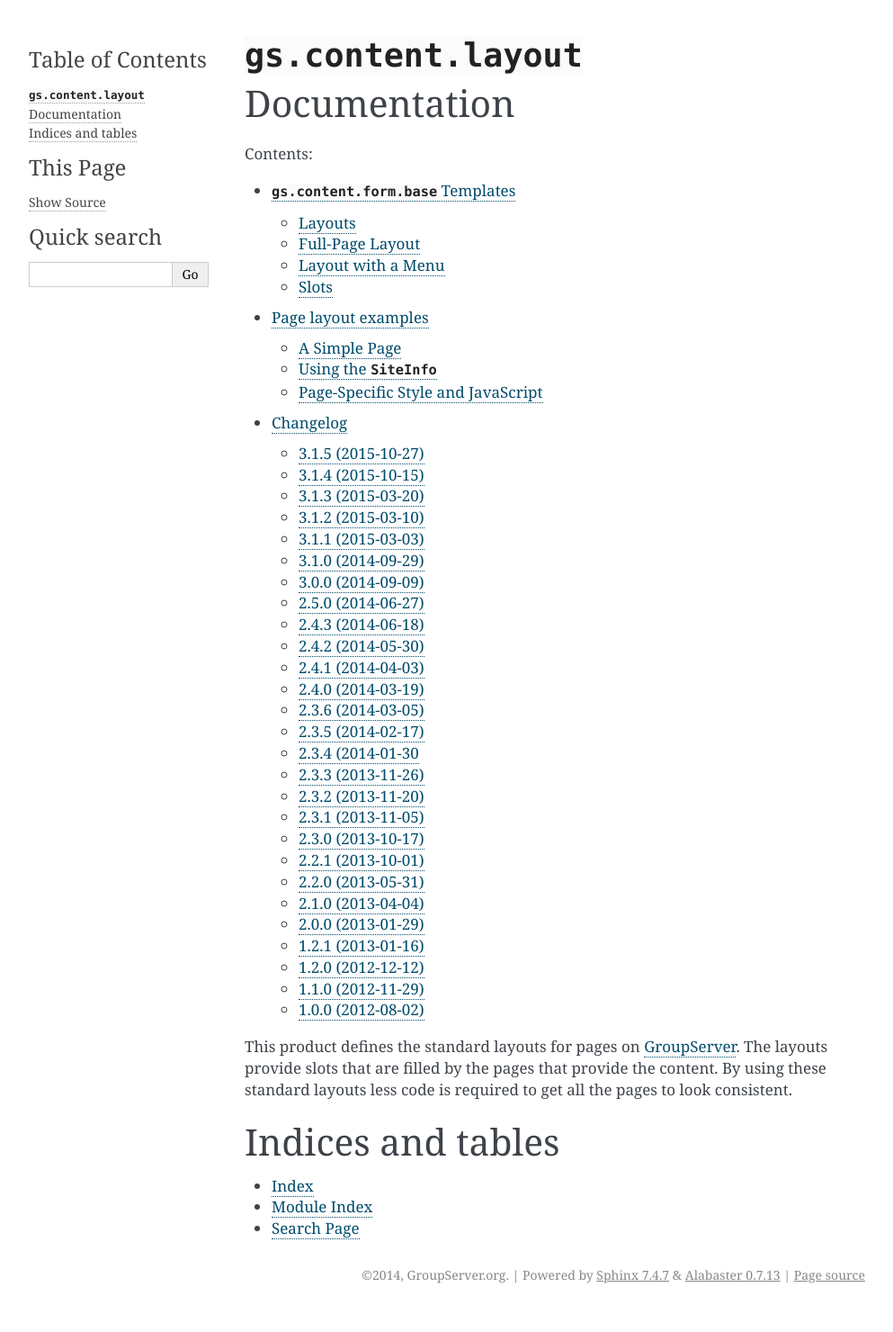
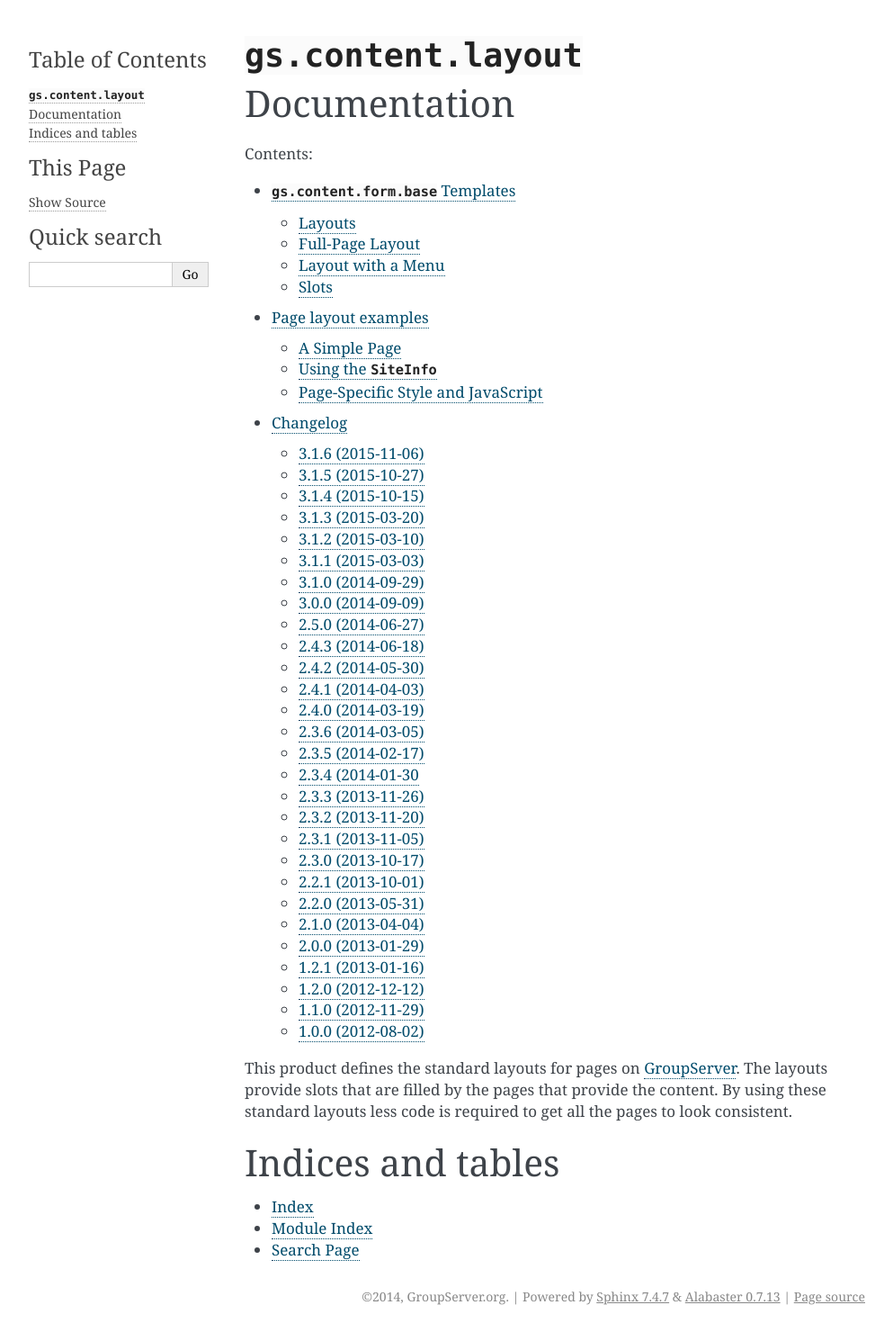
Before and after one commit to mistraloz/lwepgs.content.layout, a Sphinx documentation site: the page built from docs/index.rst, in a window 1280 px wide. Shown: the whole page at 90% size, without its empty margins (148-1141 px from the left). Built offline with Sphinx 7.4.7, drawn with Linux system fonts in a browser that asks for light colours; before the commit the page ends 1456 px from its top, so only the background shows below that.

Commit message:
Bumping the version

```diff
--- a/docs/HISTORY.rst
+++ b/docs/HISTORY.rst
@@ -1,5 +1,10 @@
 Changelog
 =========
+
+3.1.6 (2015-11-06)
+------------------
+
+* Following the updated global CSS
 
 3.1.5 (2015-10-27)
 ------------------
--- a/version.py
+++ b/version.py
@@ -1,5 +1,5 @@
 # -*- coding: utf-8 -*-
-version = '3.1.5'
+version = '3.1.6'
 release = False
 
 #--------------------------------------------------------------------------#
```
